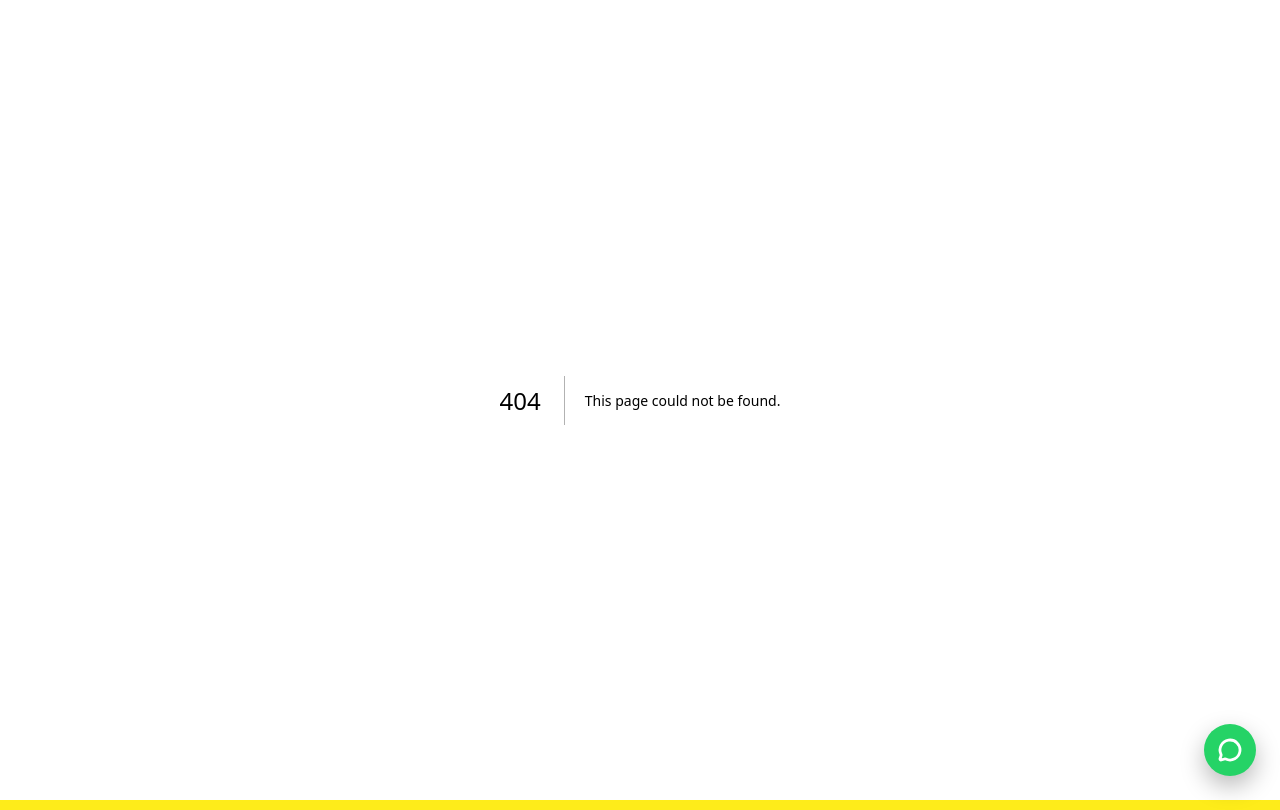
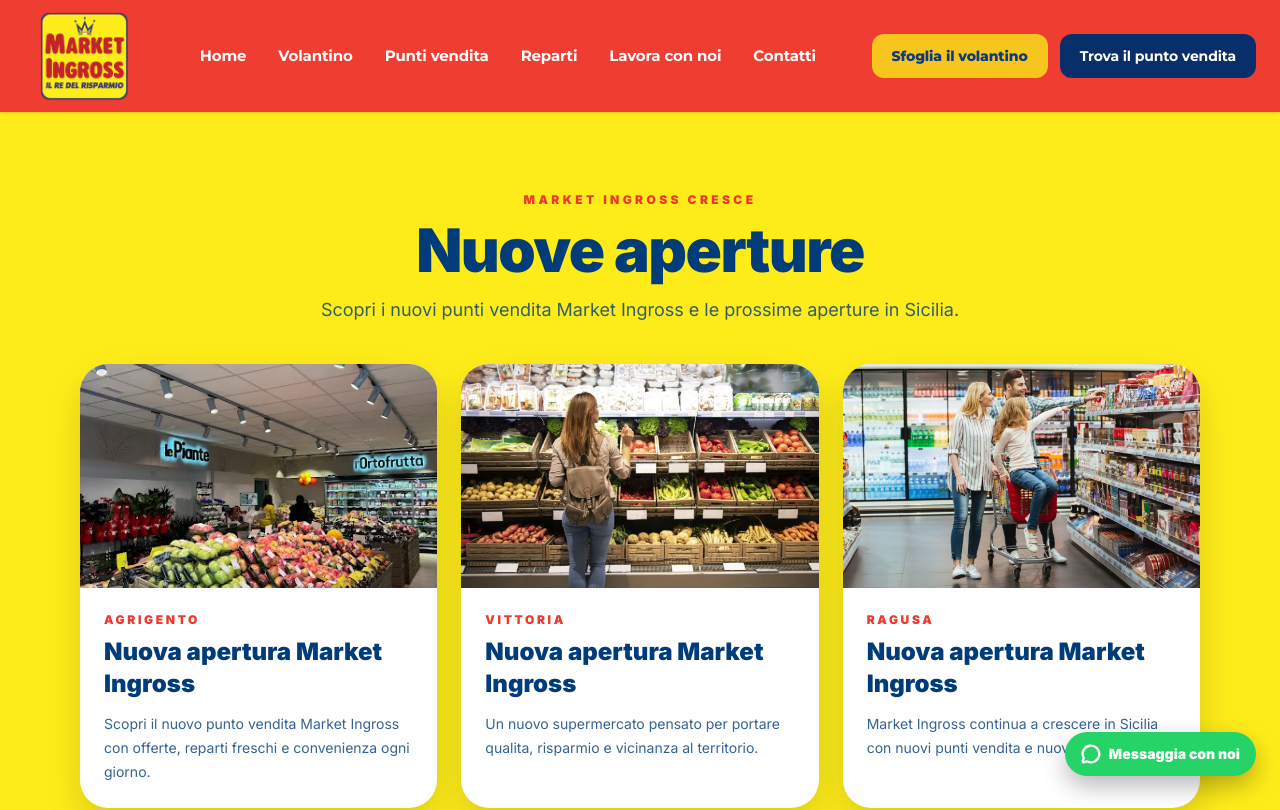
Before and after one commit to rzirafi87-arch/market-ingross-site, a Next.js app: page /nuove-aperture in a window 1280 px wide. Before the commit this address had no page. Shown: the top 810 px of the page. Built offline with nearby package versions, Linux system fonts and the light colour scheme.

Commit message:
Aggiunge nuove aperture, WhatsApp e gallery punti vendita

```diff
--- /dev/null
+++ b/app/nuove-aperture/page.tsx
@@ -0,0 +1,75 @@
+import { SiteHeader } from "@/components/layout/site-header";
+import { SiteFooter } from "@/components/layout/site-footer";
+import Image from "next/image";
+
+const openings = [
+  {
+    title: "Nuova apertura Market Ingross",
+    city: "Agrigento",
+    description:
+      "Scopri il nuovo punto vendita Market Ingross con offerte, reparti freschi e convenienza ogni giorno.",
+    image: "/images/stores/agrigento.jpg",
+  },
+  {
+    title: "Nuova apertura Market Ingross",
+    city: "Vittoria",
+    description:
+      "Un nuovo supermercato pensato per portare qualita, risparmio e vicinanza al territorio.",
+    image: "/images/stores/vittoria.jpg",
+  },
+  {
+    title: "Nuova apertura Market Ingross",
+    city: "Ragusa",
+    description:
+      "Market Ingross continua a crescere in Sicilia con nuovi punti vendita e nuovi servizi.",
+    image: "/images/stores/ragusa.jpg",
+  },
+];
+
+export default function NuoveAperturePage() {
+  return (
+    <main className="min-h-screen bg-[var(--mi-page)]">
+      <SiteHeader />
+
+      <section className="mx-auto max-w-6xl px-4 py-14 md:py-20">
+        <div className="mb-10 text-center">
+          <p className="mb-3 text-xs font-black uppercase tracking-[0.28em] text-[#ef382f]">
+            Market Ingross cresce
+          </p>
+          <h1 className="text-4xl font-black tracking-tight text-[#003b7a] md:text-6xl">
+            Nuove aperture
+          </h1>
+          <p className="mx-auto mt-4 max-w-2xl text-base text-[#003b7a]/80 md:text-lg">
+            Scopri i nuovi punti vendita Market Ingross e le prossime aperture
+            in Sicilia.
+          </p>
+        </div>
+
+        <div className="grid gap-6 md:grid-cols-3">
+          {openings.map((item) => (
+            <article
+              key={item.city}
+              className="overflow-hidden rounded-[28px] bg-white shadow-[0_16px_35px_rgba(0,0,0,0.14)]"
+            >
+              <div className="relative h-56 w-full">
+                <Image src={item.image} alt={item.city} fill className="object-cover" />
+              </div>
+
+              <div className="p-6">
+                <p className="mb-2 text-xs font-black uppercase tracking-[0.22em] text-[#ef382f]">
+                  {item.city}
+                </p>
+                <h2 className="text-2xl font-black text-[#003b7a]">{item.title}</h2>
+                <p className="mt-3 text-sm leading-6 text-[#003b7a]/80">
+                  {item.description}
+                </p>
+              </div>
+            </article>
+          ))}
+        </div>
+      </section>
+
+      <SiteFooter />
+    </main>
+  );
+}
--- a/components/layout/floating-actions.tsx
+++ b/components/layout/floating-actions.tsx
@@ -41,10 +41,11 @@
         href="https://wa.me/390922891711"
         target="_blank"
         rel="noopener noreferrer"
-        aria-label="Scrivici su WhatsApp"
-        className="fixed bottom-5 right-5 z-50 flex h-13 w-13 items-center justify-center rounded-full bg-[#25D366] text-white shadow-[0_10px_25px_rgba(0,0,0,0.28)] transition hover:scale-105 hover:bg-[#1ebe5d] md:bottom-6 md:right-6"
+        aria-label="Messaggia con noi su WhatsApp"
+        className="fixed bottom-5 right-5 z-50 flex items-center gap-2 rounded-full bg-[#25D366] px-4 py-3 text-sm font-black text-white shadow-[0_10px_25px_rgba(0,0,0,0.28)] transition hover:scale-105 hover:bg-[#1ebe5d] md:bottom-6 md:right-6"
       >
-        <MessageCircle className="h-6 w-6" strokeWidth={2.8} />
+        <MessageCircle className="h-5 w-5" strokeWidth={2.8} />
+        <span className="hidden sm:inline">Messaggia con noi</span>
       </a>
     </>
   );
```
